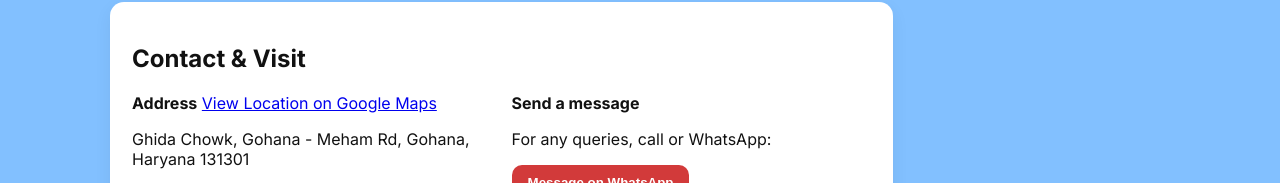
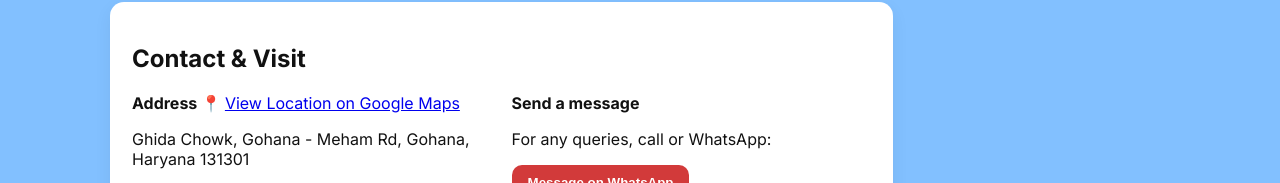
Before and after one commit to TAUSIF4/lab-website1, a website: page public/index.html in a window 1280 px wide. Shown: the part 1278-1461 px from the top of the page. Drawn offline with Linux system fonts and the light colour scheme.

Commit message:
📍 added

```diff
--- a/public/index.html
+++ b/public/index.html
@@ -131,7 +131,7 @@
 
         <div style="display:flex; gap:20px; flex-wrap:wrap;">
           <div style="flex:1; min-width:240px;">
-            <strong>Address</strong>
+            <strong>Address 📍 </strong>
             <a href="https://maps.app.goo.gl/ei9GLXcCGyBcDs9i6" target="_blank">
   View Location on Google Maps
 </a>
```
